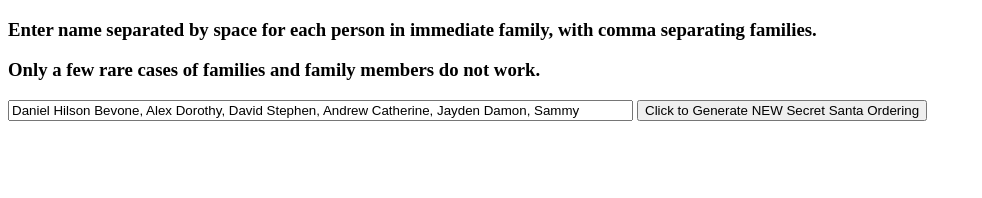
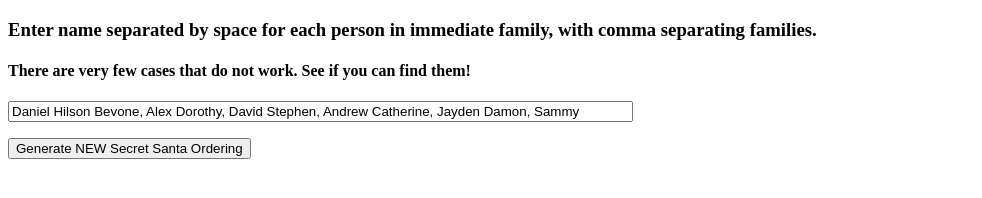
Before and after one commit to TimeTravel-1/Secret-Santa, a plain HTML site: page index.html in a window 1280 px wide. Shown: the whole page, without its empty margins (0-982 px from the left). Drawn offline with Linux system fonts and the light colour scheme.

Commit message:
Add files via upload

```diff
--- a/index.html
+++ b/index.html
@@ -7,10 +7,12 @@
 <body>
 
 <h3>Enter name separated by space for each person in immediate family, with comma separating families.</h3>
-<h3>Only a few rare cases of families and family members do not work.</h3>
+<h4>There are very few cases that do not work. See if you can find them!</h4>
 <input type="text" id="myText" value="Daniel Hilson Bevone, Alex Dorothy, David Stephen, Andrew Catherine, Jayden Damon, Sammy" size="75">
 
-<button onclick="myFunction()">Click to Generate NEW Secret Santa Ordering</button>
+<p></p>
+
+<button onclick="myFunction()">Generate NEW Secret Santa Ordering</button>
 
 <p id="demo"></p>
 
```
